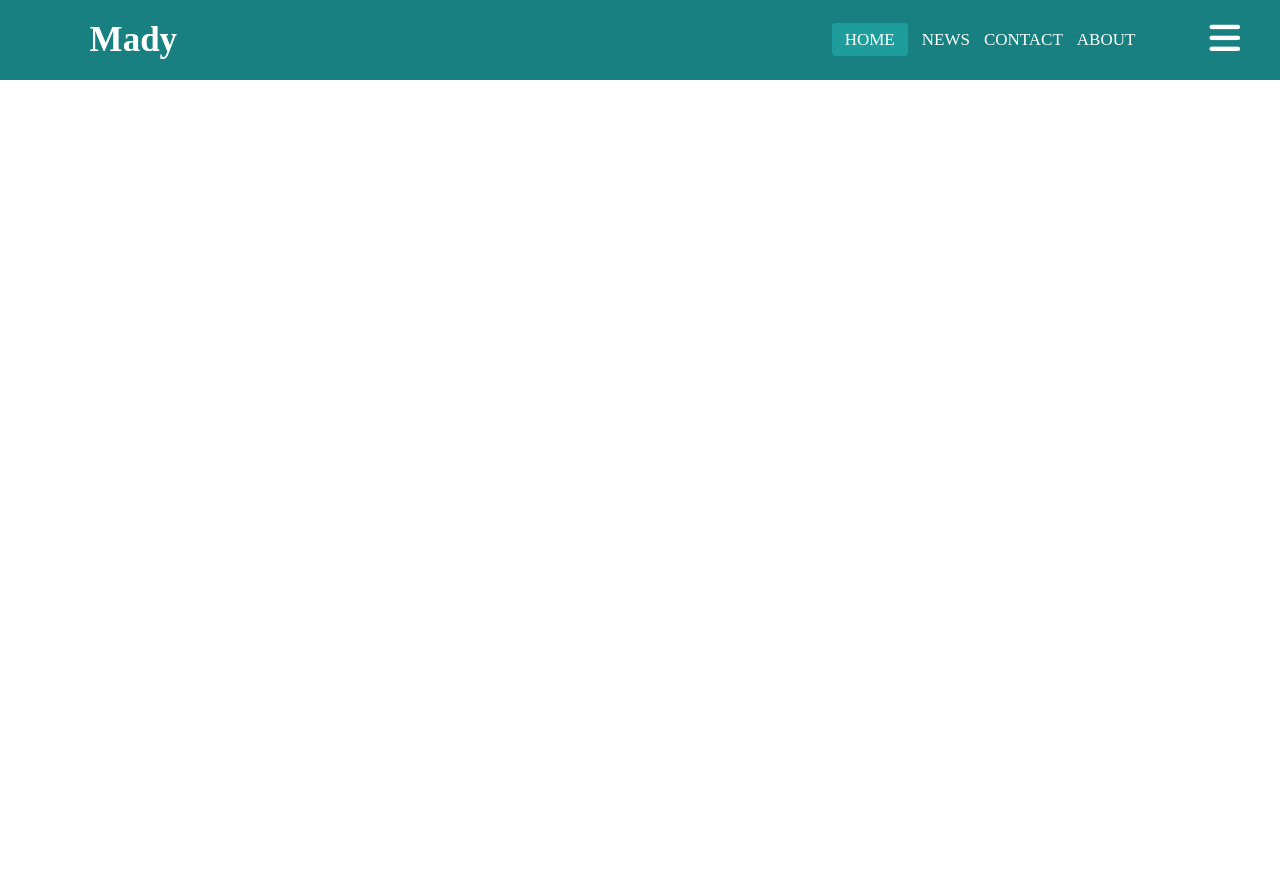
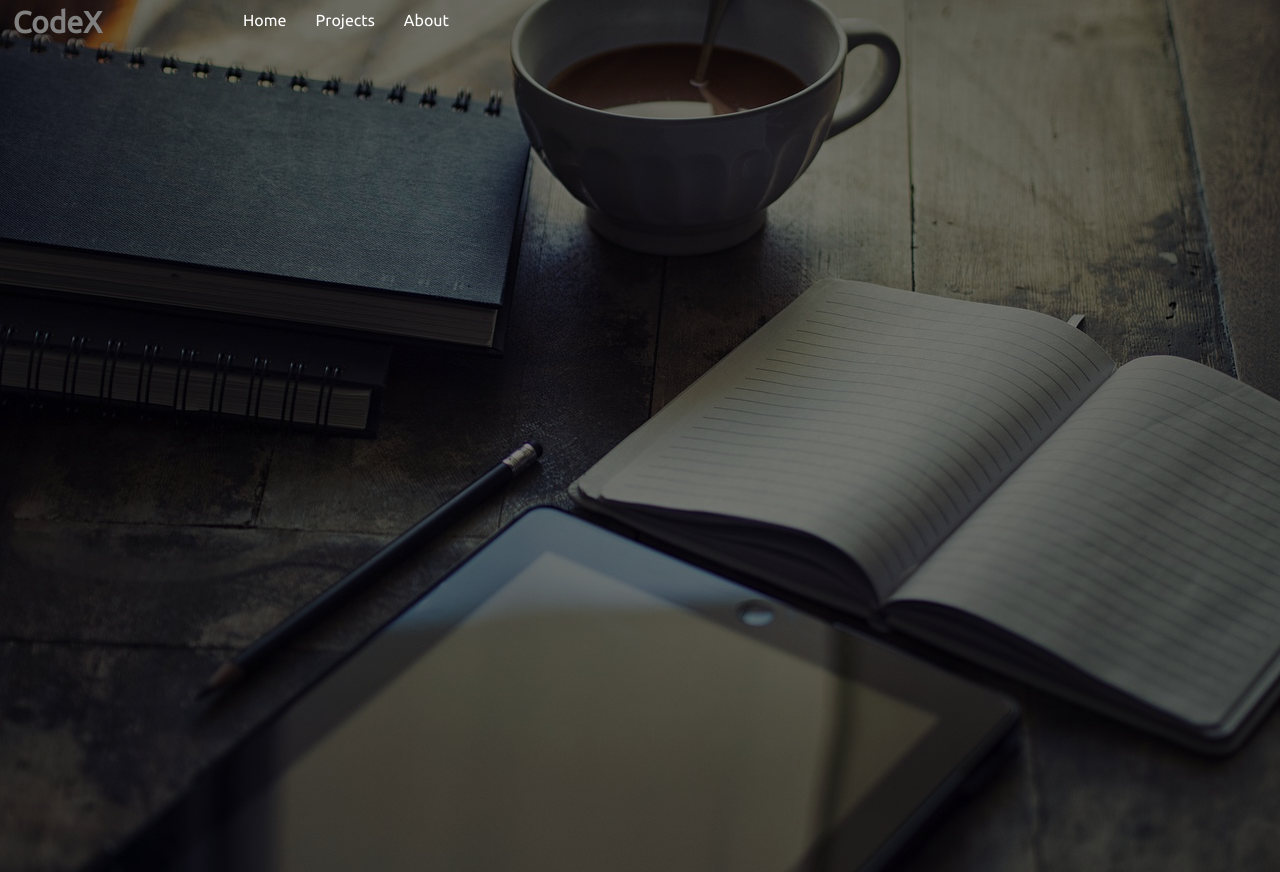
Before and after one commit to MadysCoder/MadysCoder, a plain HTML site: page index.html in a window 1280 px wide. Before the commit the page ends 800 px from the top, so only its background shows below. Drawn offline with Linux system fonts and the light colour scheme.

Commit message:
Add files via upload

```diff
--- a/index.html
+++ b/index.html
@@ -1,29 +1,33 @@
 <!DOCTYPE html>
 <html lang="en">
+
 <head>
-    <link rel="stylesheet" href="styles.css">
     <meta charset="UTF-8">
-    <meta http-equiv="X-UA-Compatible" content="IE=edge">
     <meta name="viewport" content="width=device-width, initial-scale=1.0">
-    <title>Not Very Good Coder</title>
-    <script src="https://kit.fontawesome.com/f4cff0d21a.js" crossorigin="anonymous"></script>
+    <meta http-equiv="X-UA-Compatible" content="ie=edge">
+    <link rel="stylesheet" href="style.css">
+    <link rel="stylesheet" href="https://fonts.googleapis.com/css2?family=Ubuntu">
+    <title>Navigation</title>
+
 </head>
+
 <body>
-    <header>
-    <nav class="topnav"></div>
-        <input type="checkbox" id="check">
-        <label for="check" class="checkbtn">
-            <i class="fas fa-bars"></i>
-        </label>
-        <label class="logo">Mady</label>
-        <ul>
-            <li><a class="active" href="#">Home</a></li>
-            <li><a href="#">News</a></li>
-            <li><a href="#">Contact</a></li>
-            <li><a href="#">About</a></li>
-        </ul>
-    </nav>
-</header>
+    <header class="main">
+            <div class="logo">
+                <h2 class="log">CodeX</h2>
+            </div>
+
+            <nav class="navbar">
+                <ul>
+                    <li><a href="#">Home</a></li>
+                    <li><a href="#">Projects</a></li>
+                    <li><a href="#">About</a></li>
+                </ul>
+
+            </nav>
+
+    </header>
 
 </body>
+
 </html>
--- /dev/null
+++ b/style.css
@@ -0,0 +1,91 @@
+*{
+    margin: 0px;
+    padding: 0px;
+    list-style: none;
+    text-decoration: none;
+    box-sizing: border-box;
+}
+.main{
+    background: linear-gradient(to top , rgba(0,0,0,0.5)50%,rgba(0,0,0,0.5)50%)
+    , url(bg1.jpg);
+    height: 109vh;
+    background-position: center;
+    background-size: cover;
+}
+
+.navbar{
+    background-color: transparent;
+
+
+
+}
+.navbar ul{
+    overflow: auto;
+    width: fit-content;
+}
+.navbar li{
+    float:left;
+    list-style: none;
+    margin-left: 10px ;
+    margin-right: 13px;
+    line-height: 40px;
+
+}
+.navbar li a{
+    padding: 3px 3px;
+    text-decoration: none;
+    color: white;
+    transition: 0.5s;
+    font-family: Ubuntu;
+    font-size: 16px;
+}
+.navbar li a:hover{
+
+    padding-left: 10px;
+    padding-right: 10px;
+    padding-top: 5px;
+    padding-bottom: 5px;
+    background-color: rgba(87, 86, 86, 0.2) ;
+    border-radius: 4px;
+
+}
+
+
+
+.logo{
+
+    float:left;
+    line-height: 45px;
+    padding-left: 1%;
+    padding-right: 10%;
+}
+.log{
+    font-family: Ubuntu;
+    font-size: 30px;
+    color: grey;
+
+
+}
+
+
+
+#check{
+    display: none;
+}
+
+
+@media(max-width:414px){
+
+    .navbar{
+        background-color: (grey);
+    }
+
+
+    .log{
+        font-size: 35px;
+
+    }
+
+
+
+}
```
Also changed, not shown: bg1.jpg (added).
